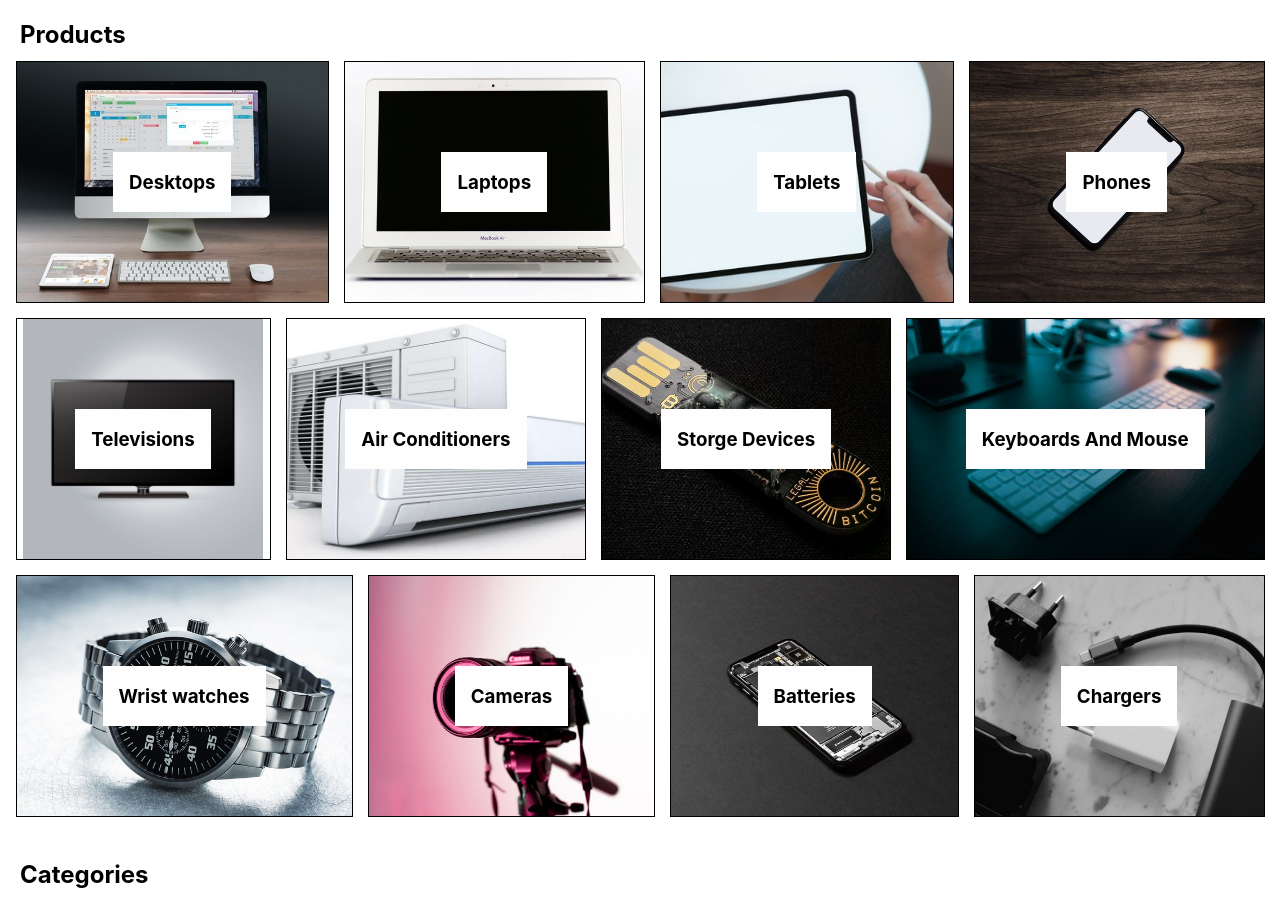
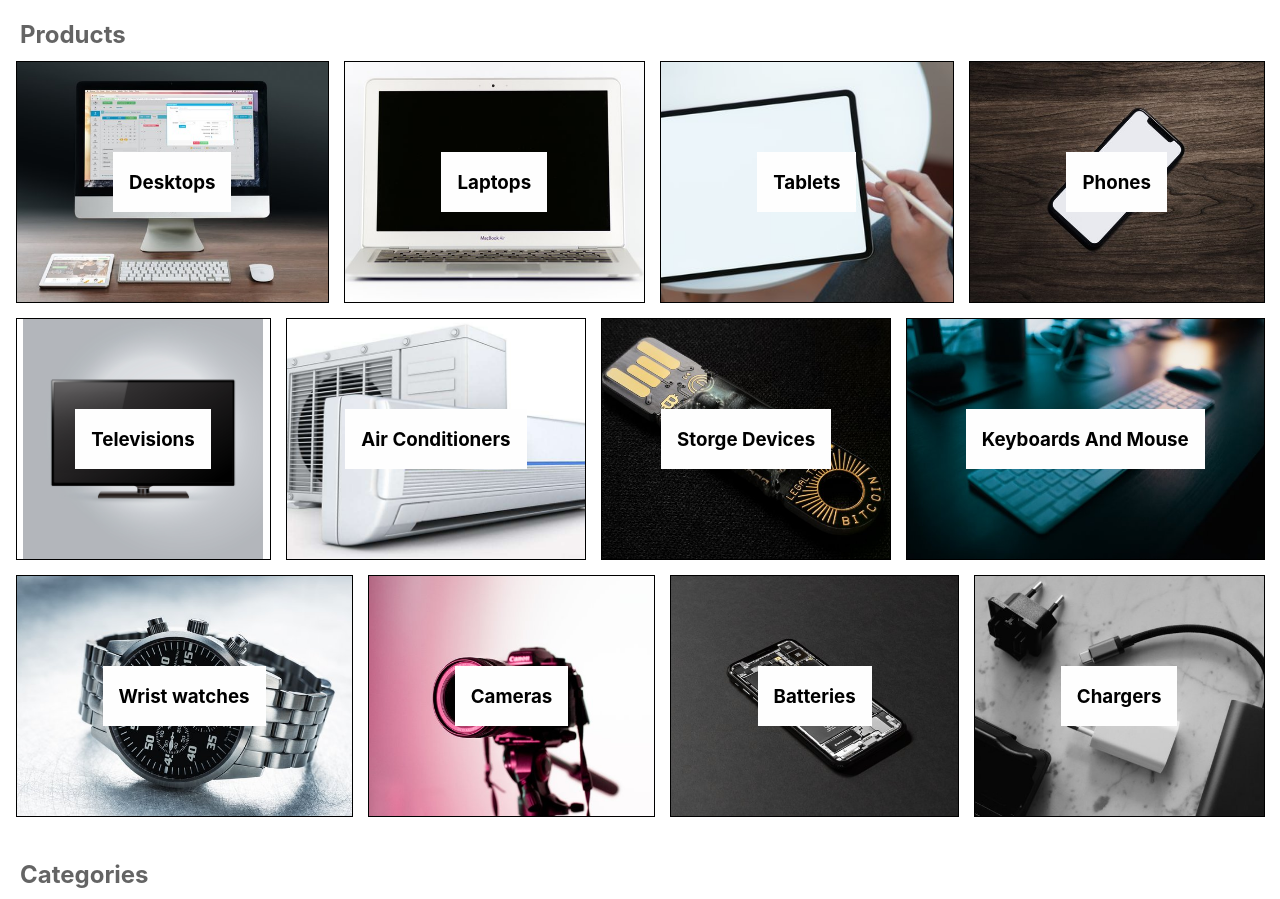
Before and after one commit to SalvadorLekan/Shopping-demo, a React (Create React App) app: page / in a window 1280 px wide. Shown: the top 899 px of the page. Built offline with nearby package versions, Linux system fonts and the light colour scheme.

Commit message:
Added Link components to the titles

```diff
--- a/src/components/HomePage/HomePage.js
+++ b/src/components/HomePage/HomePage.js
@@ -20,8 +20,8 @@ const firstList= [
 function HomePage(props) {
     return (
         <div>
-            <ItemGroup list={firstList} title='Products' />
-            <ItemGroup list={[{name: 'Gadgets', imgname:'gadget.jpg', id:'nn',large:'large', linkto:'gadgets'},{name: 'Accessories', imgname:'accessories.jpg', id:'n', large:'large', linkto:'accessories'}]} title='Categories' />
+            <ItemGroup list={firstList} title='Products' titleLink='shop'/>
+            <ItemGroup list={[{name: 'Gadgets', imgname:'gadget.jpg', id:'nn',large:'large', linkto:'gadgets'},{name: 'Accessories', imgname:'accessories.jpg', id:'n', large:'large', linkto:'accessories'}]} title='Categories' titleLink='categories'/>
         </div>
     )
 }
--- a/src/components/ItemGroup/ItemGroup.js
+++ b/src/components/ItemGroup/ItemGroup.js
@@ -1,11 +1,12 @@
 import React from 'react'
+import { Link } from 'react-router-dom'
 import './ItemGroup.scss'
 import ItemCard from '../ItemCard/ItemCard'
 
-function ItemGroup({title, list, }) {
+function ItemGroup({title, list, titleLink}) {
     return (
         <div className='item-group'>
-            <h2>{title}</h2>
+            <h2><Link to={titleLink}>{title}</Link></h2>
             <div className='item-flex'>
                 {list.map(({id, ...someProp})=><ItemCard key={id} {...someProp}/>)}
             </div>
--- a/src/components/ItemGroup/ItemGroup.scss
+++ b/src/components/ItemGroup/ItemGroup.scss
@@ -1,7 +1,18 @@
 .item-group{
     padding: 0.5em;
 
-    h2{margin: 0.5em;}
+    h2{
+        margin: 0.5em;
+
+        a{
+            text-decoration: none;
+            color: rgb(100, 100, 100);
+
+            &:hover{
+                color: black;
+            }
+        }
+    }
 
     .item-flex{
         width: 100%;
```
